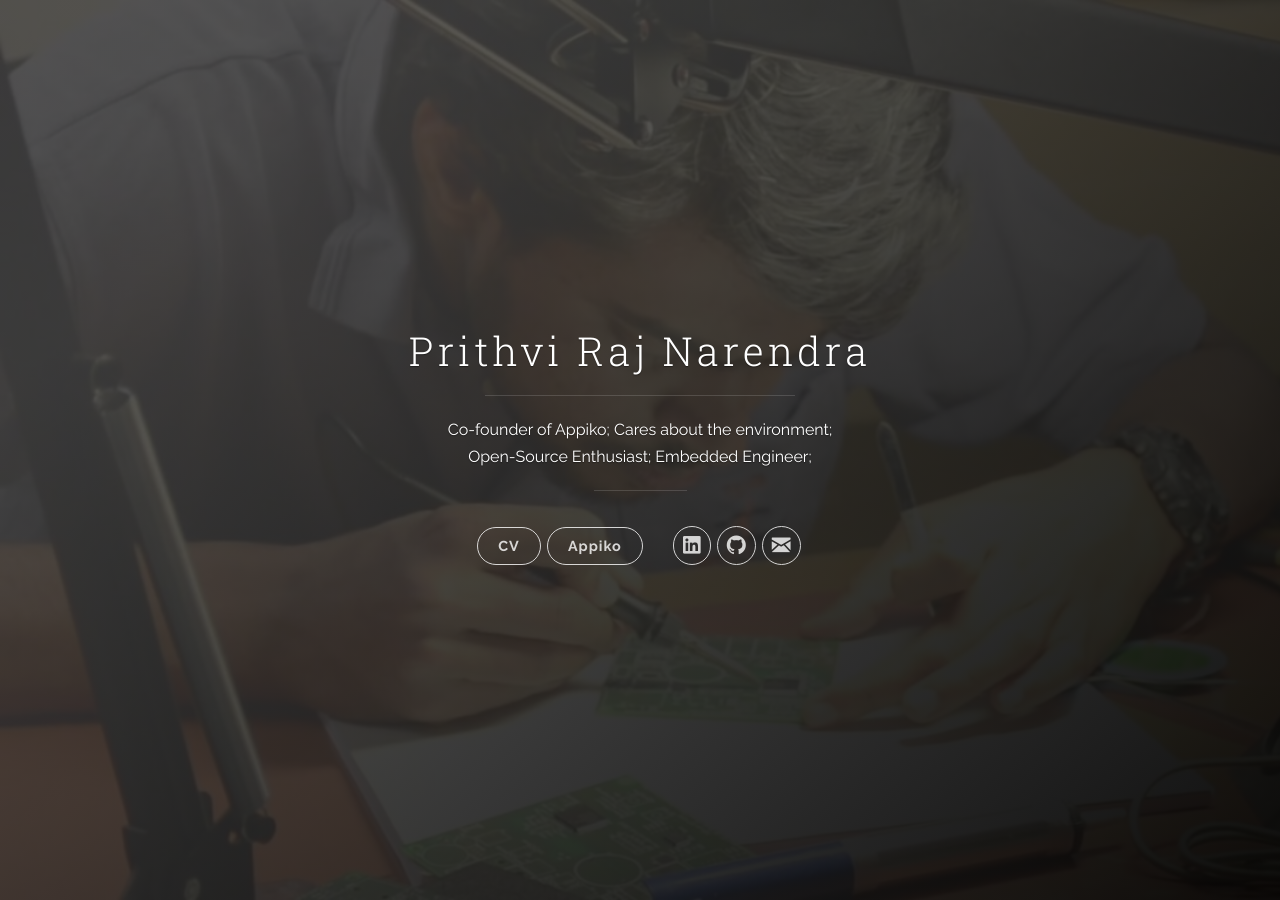
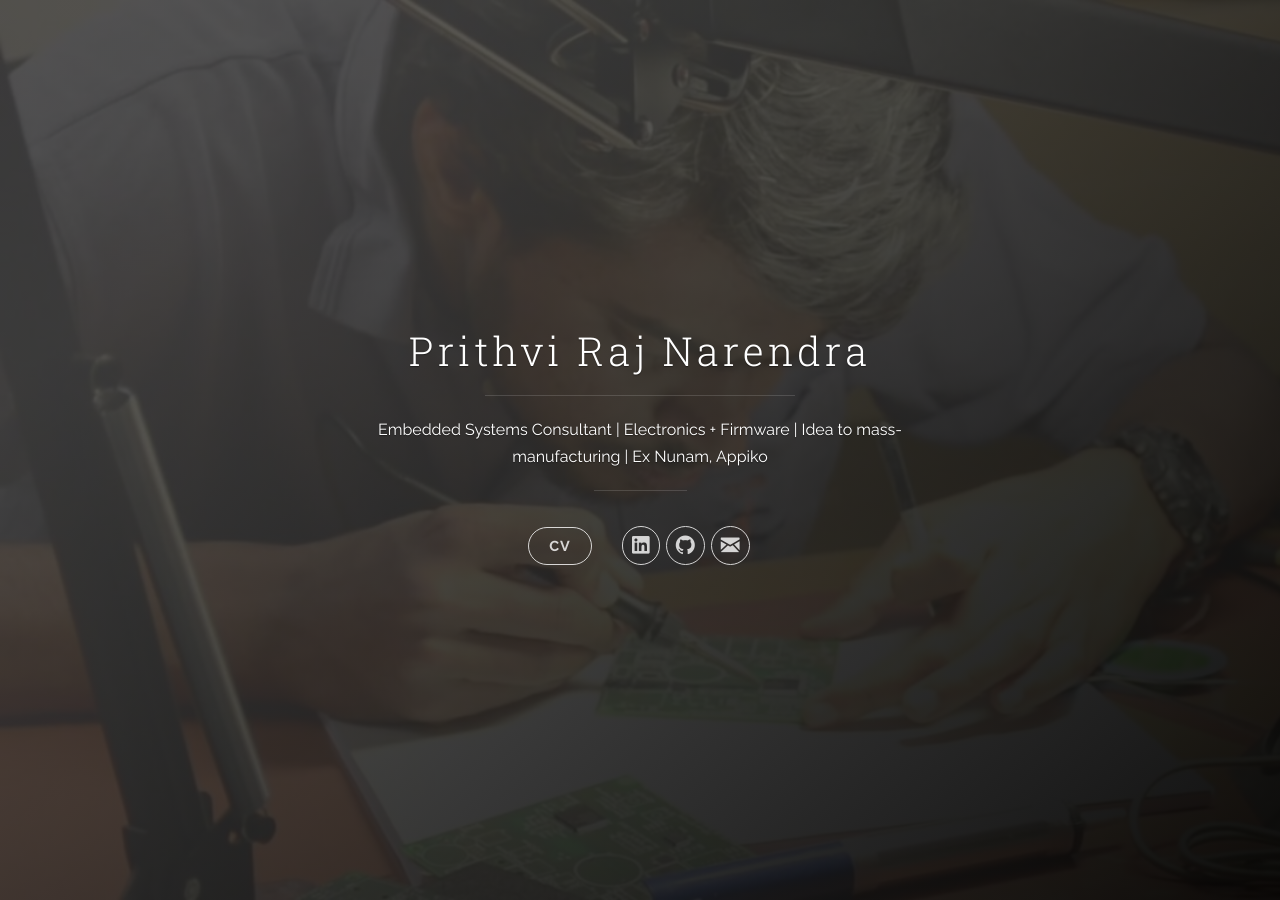
Before and after one commit to EarthLord/EarthLord.github.io, a Jekyll site: the page built from index.html, in a window 1280 px wide. Built offline with Jekyll 4.4.1, drawn with Linux system fonts in a browser that asks for light colours; the list of posts is cut into pages by our own code.

Commit message:
Update _config.yml
Remove Appiko Link, update description and url to CV

```diff
--- a/_config.yml
+++ b/_config.yml
@@ -1,6 +1,6 @@
 # Site settings
 title: Prithvi Raj Narendra
-description: 'Co-founder of Appiko; Cares about the environment;<br>Open-Source Enthusiast; Embedded Engineer;'
+description: 'Embedded Systems Consultant | Electronics + Firmware | Idea to mass-manufacturing | Ex Nunam, Appiko'
 url: 'http://earthlord.io/'
 baseurl: '/'
 # google_analytics: 'UA-XXXXXX-X'
@@ -11,8 +11,7 @@ author:
   email: p@earthlord.io
   github_username:  EarthLord
   linkedin_username:  prithvirajnarendra
-  cv: https://github.com/EarthLord/CV/raw/master/Prithvi_CV.pdf
-  appiko: https://appiko.org
+  cv: https://raw.githubusercontent.com/EarthLord/CV/master/PrithviRaj%20Narendra%20Resume.pdf
 
 defaults:
   -
```
